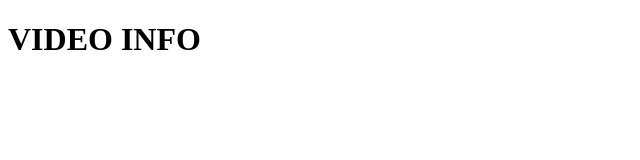
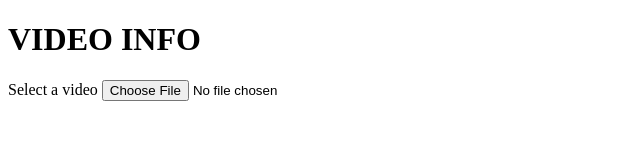
Before and after one commit to shockliang/electron-exercises, an Electron app: page videoinfo/index.html in a window 800 px wide. Shown: the whole page, without its empty margins (0-640 px from the left). Drawn offline with Linux system fonts and the light colour scheme.

Commit message:
Selecting videos.

```diff
--- a/videoinfo/index.html
+++ b/videoinfo/index.html
@@ -6,5 +6,11 @@
 </head>
 <body>
   <h1>VIDEO INFO</h1>
+  <form>
+    <div>
+      <label>Select a video</label>
+      <input type="file" accept="video/*" />
+    </div>
+  </form>
 </body>
 </html>
```
